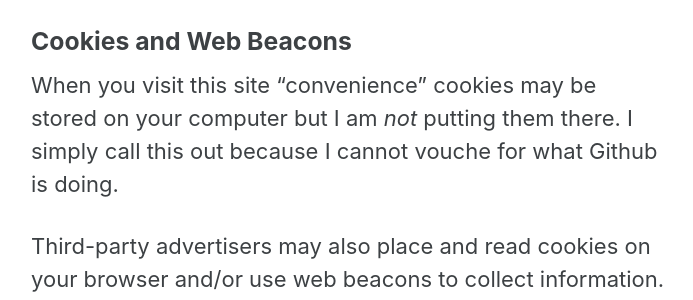
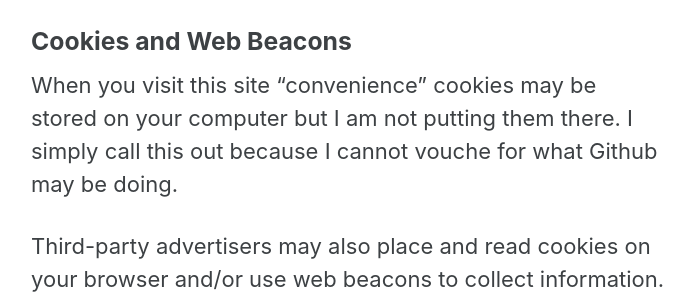
Before and after one commit to va3wam/va3wam.github.io, a Jekyll site: the page built from _pages/about.md, in a window 1280 px wide and 900 px high, scrolled down 1849 px. Shown: the part 188-488 px from the top of the window, without its empty margins (291-984 px from the left). Built offline with Jekyll 4.4.1, drawn with Linux system fonts in a browser that asks for light colours; cached includes are drawn as plain includes.

Commit message:
Update about.md

```diff
--- a/_pages/about.md
+++ b/_pages/about.md
@@ -30,7 +30,7 @@ First and foremost, I do not collect any data about you on this web site. You ca
 This site does not use log files.
 
 ### Cookies and Web Beacons
-When you visit this site “convenience” cookies may be stored on your computer but I am *not* putting them there. I simply call this out because I cannot vouche for what Github is doing.
+When you visit this site “convenience” cookies may be stored on your computer but I am not putting them there. I simply call this out because I cannot vouche for what Github may be doing.
 
 Third-party advertisers may also place and read cookies on your browser and/or use web beacons to collect information. This site has no access or control over these cookies. You should review the respective privacy policies on any and all third-party ad servers for more information regarding their practices and how to opt-out.
 
```
